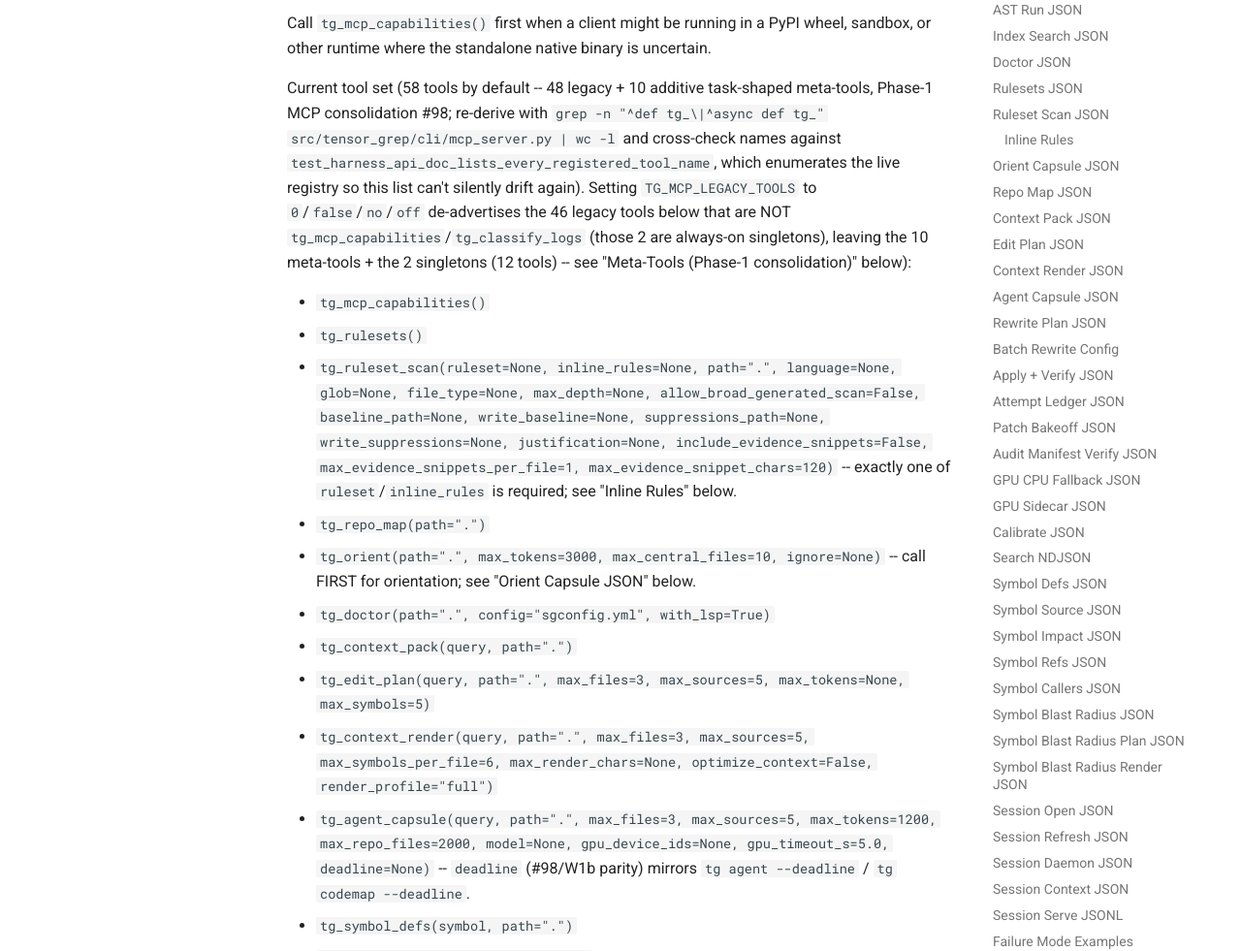
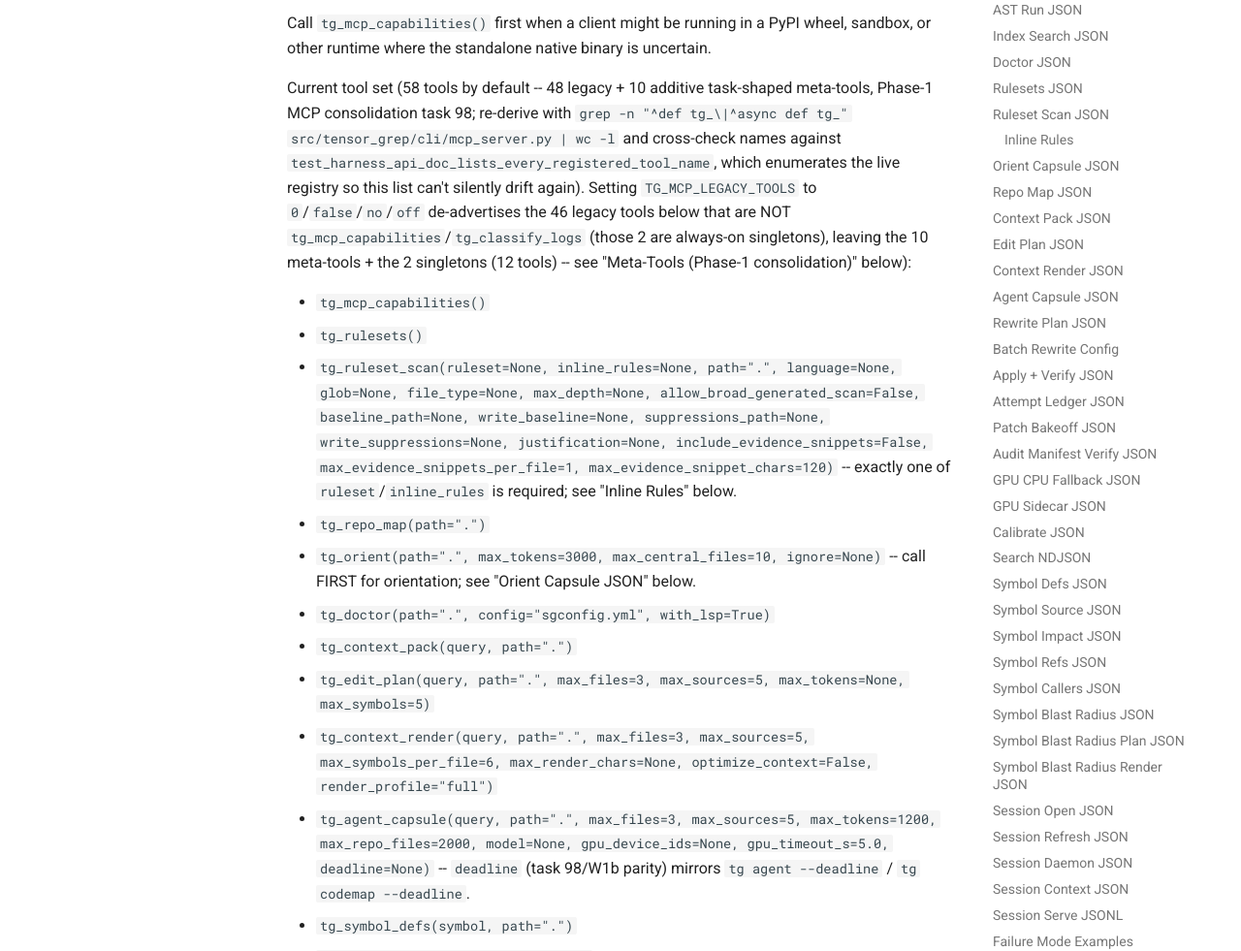
Before and after one commit to oimiragieo/tensor-grep, an MkDocs documentation site: the page built from docs/harness_api.md, in a window 1280 px wide and 1400 px high, scrolled down 60393 px. Shown: the part 179-1160 px from the top of the window at 97% size. Built offline with MkDocs 1.6.1 and Material for MkDocs 9.7.7, drawn with Linux system fonts in a browser that asks for light colours; comment, search, counter and statistics services are not loaded; some of the changed text lies outside the part shown.

Commit message:
docs: stop citing local task IDs as GitHub links in the public docs (#322) (#810)
A bare "#NNN" auto-links to a GitHub issue/PR of that number. Twelve citations
in the public-facing docs were LOCAL task-tracker IDs, so each resolved to an
unrelated pull request.

THE MECHANICAL SWEEP WAS REFUSED, and that is the main finding. PRs in this repo
start at #1, so every task ID in 1..330 collides with a real PR, and the number
alone cannot disambiguate. Verified against the live repo:

    #141 -> PR "fix: harden agent output budget hygiene"
            vs task 141 (native AstBackend vs ast-grep DSL divergence)
    #223 -> PR "fix: bound agent-loop memory and dogfood contracts"
            vs task 223 (route-test wall-clock SLA)
    #264 -> PR "docs(skill): de-brittle release-history governance"
            vs task 264 (--json searches fewer files than plain text)
    #276 -> PR "chore: post-release Docker dogfood harness"
            vs task 276 (the --json incompleteness disclosure gap)

A regex rewrite would reassign provenance in both directions and be near
impossible to audit afterwards. So every occurrence here was read in its own
sentence, and only those the prose ITSELF labels ("Task", "audit", "campaign",
"consolidation") were rewritten.

Deliberately left alone:
- PAPER.md's "PR #37/#39/#40/#42/#64/#72" -- genuine pull requests, correctly
  linked.
- installation.md's "[issue #48](.../issues/48)" -- issue 48 exists and its
  title ("perf: reduce public shim startup overhead") matches the sentence.
- docs/BACKLOG.md, AGENTS.md, SESSION_HANDOFF.md, CLAUDE.md -- internal ledgers,
  400+ occurrences; a wrong auto-link costs an internal reader one click, which
  does not pay for per-occurrence reading at that volume.
- docs/code-map/** -- generated output.

Scope measured at 504 occurrences across 20 files; this PR is the 12 where a
wrong link actually misleads an external reader.

```diff
--- a/docs/harness_api.md
+++ b/docs/harness_api.md
@@ -280,7 +280,7 @@ this document it does **not** carry the common envelope fields (`version`/`routi
 | `token_budget_label` | `string` | Human-readable summary of `token_estimate` and the snippet token budget. |
 | `truncated` | `boolean` | `true` when the snippet token budget clipped or dropped a snippet. |
 | `scan_limit` | `integer` | The effective `max_repo_files` used to build the underlying repo map. |
-| `suggested_scope` | `object \| null` | Additive (audit #93 SUB-2). Present only when the underlying repo scan itself was truncated (distinct from `truncated` above, which is snippet/token-budget only) AND a centrality-weighted directory rollup found a clear winner: `{dirs: [absolute_path], confidence: "heuristic"}`. `null` on a complete scan, or when the top two directories are tied/near-tied (degrade rather than guess). |
+| `suggested_scope` | `object \| null` | Additive (audit task 93 SUB-2). Present only when the underlying repo scan itself was truncated (distinct from `truncated` above, which is snippet/token-budget only) AND a centrality-weighted directory rollup found a clear winner: `{dirs: [absolute_path], confidence: "heuristic"}`. `null` on a complete scan, or when the top two directories are tied/near-tied (degrade rather than guess). |
 
 `ignore` (repeatable glob, matches basename or repo-relative path) excludes a subtree from the
 **centrality ranking** only -- the files are still walked, just kept out of the central-files/
@@ -1472,7 +1472,7 @@ PyPI wheel installs can serve simple `tg_rewrite_plan(...)` and `tg_rewrite_appl
 
 Call `tg_mcp_capabilities()` first when a client might be running in a PyPI wheel, sandbox, or other runtime where the standalone native binary is uncertain.
 
-Current tool set (58 tools by default -- 48 legacy + 10 additive task-shaped meta-tools, Phase-1 MCP consolidation #98; re-derive with `grep -n "^def tg_\|^async def tg_" src/tensor_grep/cli/mcp_server.py | wc -l` and cross-check names against `test_harness_api_doc_lists_every_registered_tool_name`, which enumerates the live registry so this list can't silently drift again). Setting `TG_MCP_LEGACY_TOOLS` to `0`/`false`/`no`/`off` de-advertises the 46 legacy tools below that are NOT `tg_mcp_capabilities`/`tg_classify_logs` (those 2 are always-on singletons), leaving the 10 meta-tools + the 2 singletons (12 tools) -- see "Meta-Tools (Phase-1 consolidation)" below):
+Current tool set (58 tools by default -- 48 legacy + 10 additive task-shaped meta-tools, Phase-1 MCP consolidation task 98; re-derive with `grep -n "^def tg_\|^async def tg_" src/tensor_grep/cli/mcp_server.py | wc -l` and cross-check names against `test_harness_api_doc_lists_every_registered_tool_name`, which enumerates the live registry so this list can't silently drift again). Setting `TG_MCP_LEGACY_TOOLS` to `0`/`false`/`no`/`off` de-advertises the 46 legacy tools below that are NOT `tg_mcp_capabilities`/`tg_classify_logs` (those 2 are always-on singletons), leaving the 10 meta-tools + the 2 singletons (12 tools) -- see "Meta-Tools (Phase-1 consolidation)" below):
 
 - `tg_mcp_capabilities()`
 - `tg_rulesets()`
@@ -1483,7 +1483,7 @@ Current tool set (58 tools by default -- 48 legacy + 10 additive task-shaped met
 - `tg_context_pack(query, path=".")`
 - `tg_edit_plan(query, path=".", max_files=3, max_sources=5, max_tokens=None, max_symbols=5)`
 - `tg_context_render(query, path=".", max_files=3, max_sources=5, max_symbols_per_file=6, max_render_chars=None, optimize_context=False, render_profile="full")`
-- `tg_agent_capsule(query, path=".", max_files=3, max_sources=5, max_tokens=1200, max_repo_files=2000, model=None, gpu_device_ids=None, gpu_timeout_s=5.0, deadline=None)` -- `deadline` (#98/W1b parity) mirrors `tg agent --deadline` / `tg codemap --deadline`.
+- `tg_agent_capsule(query, path=".", max_files=3, max_sources=5, max_tokens=1200, max_repo_files=2000, model=None, gpu_device_ids=None, gpu_timeout_s=5.0, deadline=None)` -- `deadline` (task 98/W1b parity) mirrors `tg agent --deadline` / `tg codemap --deadline`.
 - `tg_symbol_defs(symbol, path=".")`
 - `tg_symbol_source(symbol, path=".")`
 - `tg_symbol_impact(symbol, path=".", deadline=None)`
@@ -1523,7 +1523,7 @@ Current tool set (58 tools by default -- 48 legacy + 10 additive task-shaped met
 - `tg_review_bundle_verify(bundle_path)`
 - `tg_rewrite_diff(pattern, replacement, lang, path=".")`
 
-Meta-Tools (Phase-1 consolidation, #98) -- ALWAYS registered regardless of `TG_MCP_LEGACY_TOOLS`; each composes several of the 46 legacy tools above by an `action` string selector and dispatches to the matching legacy tool FUNCTION directly, so every legacy fail-closed-class behavior (native-unavailable, validation-command gating, plan-drift, ...) is preserved unchanged:
+Meta-Tools (Phase-1 consolidation, task 98) -- ALWAYS registered regardless of `TG_MCP_LEGACY_TOOLS`; each composes several of the 46 legacy tools above by an `action` string selector and dispatches to the matching legacy tool FUNCTION directly, so every legacy fail-closed-class behavior (native-unavailable, validation-command gating, plan-drift, ...) is preserved unchanged:
 
 - `tg_navigate(action, symbol=None, file=None, path=".", provider="native", max_repo_files=2000, deadline=None)` -- actions: `defs`/`source`/`refs`/`callers` (= tg_symbol_defs/tg_symbol_source/tg_symbol_refs/tg_symbol_callers), `imports`/`importers` (= tg_file_imports/tg_file_importers).
 - `tg_impact(action, symbol=None, path=".", max_depth=3, max_files=3, max_symbols=5, max_sources=5, max_symbols_per_file=6, max_render_chars=None, optimize_context=False, render_profile="full", profile=False, provider="native", max_repo_files=2000, deadline=None)` -- actions: `impact`/`blast_radius`/`blast_radius_plan`/`blast_radius_render` (= tg_symbol_impact/tg_symbol_blast_radius/tg_symbol_blast_radius_plan/tg_symbol_blast_radius_render).
@@ -1545,7 +1545,7 @@ Capability modes:
 | `python-local` | Runs without a standalone native `tg` binary. | `tg_mcp_capabilities`, `tg_repo_map`, `tg_context_pack`, `tg_agent_capsule`, `tg_search`, `tg_ast_search`, `tg_devices`, `tg_checkpoint_create`, `tg_session_context` |
 | `embedded-safe` | Simple requests can use packaged PyO3 rewrite fallback when standalone native `tg` is unavailable. | `tg_rewrite_plan`, `tg_rewrite_apply` |
 | `native-required` | Requires a standalone native `tg` binary via PATH, `TG_NATIVE_TG_BINARY`, in-tree build, or release asset. | `tg_index_search`, `tg_rewrite_diff` |
-| `meta` | Task-shaped meta-tool (#98) composing several legacy tools by an `action` selector; the per-action `native_required`/`mutation`/`embedded_fallback` flags live under `tools[].actions` in the `tg_mcp_capabilities()` response, not the top-level `tools[].mode`/`native_required` fields those describe for the other 3 modes. | `tg_navigate`, `tg_impact`, `tg_query`, `tg_context`, `tg_explore`, `tg_session`, `tg_scan`, `tg_audit`, `tg_checkpoint`, `tg_rewrite` |
+| `meta` | Task-shaped meta-tool (task 98) composing several legacy tools by an `action` selector; the per-action `native_required`/`mutation`/`embedded_fallback` flags live under `tools[].actions` in the `tg_mcp_capabilities()` response, not the top-level `tools[].mode`/`native_required` fields those describe for the other 3 modes. | `tg_navigate`, `tg_impact`, `tg_query`, `tg_context`, `tg_explore`, `tg_session`, `tg_scan`, `tg_audit`, `tg_checkpoint`, `tg_rewrite` |
 
 `tg_mcp_capabilities()` response fields:
 
```
Also changed, not shown: docs/PAPER.md (+2 -2 lines), docs/gpu_crossover.md (+2 -2 lines), docs/routing_policy.md (+1 -1 lines).
